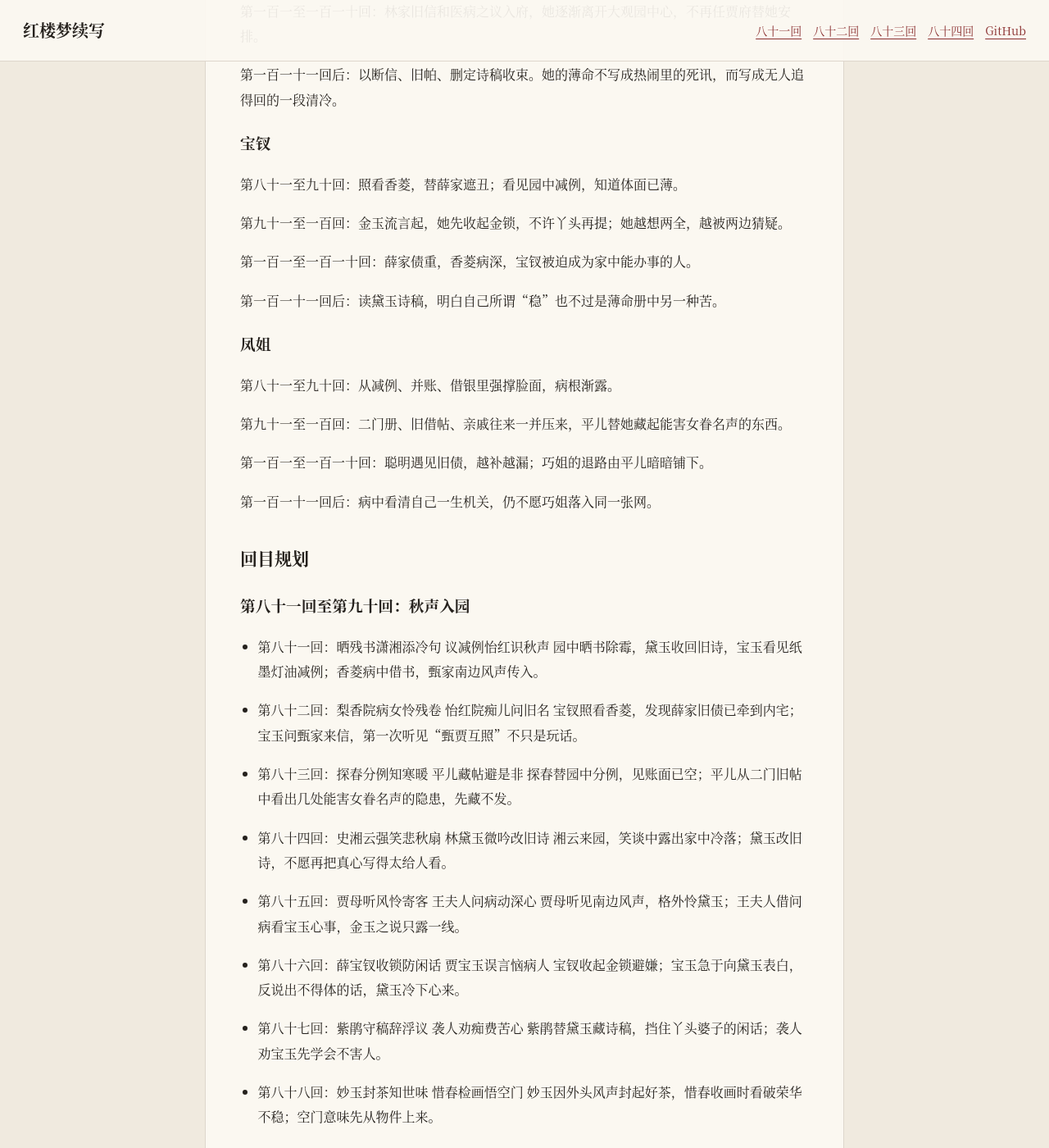
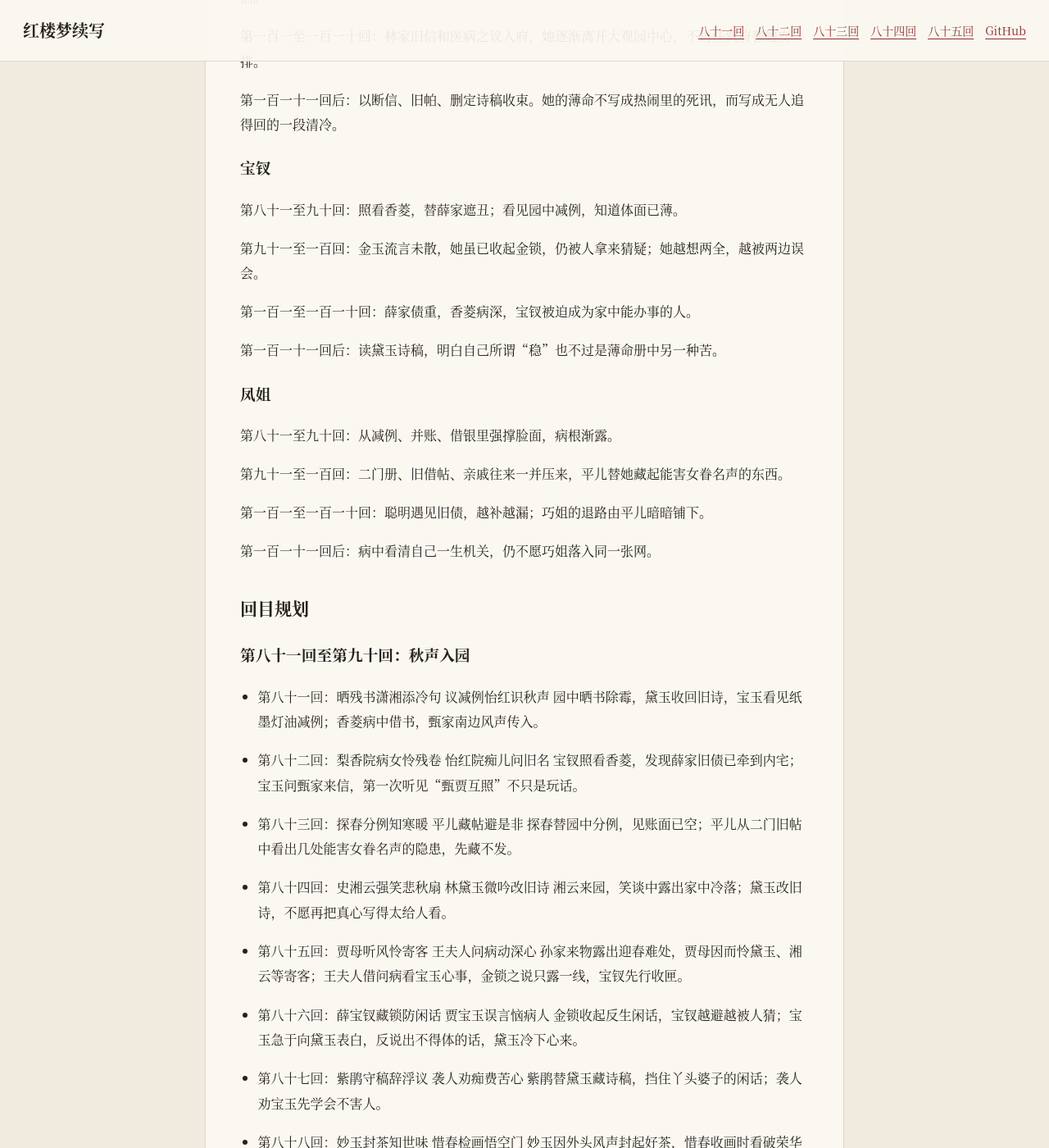
Before and after one commit to yingwang/hongloumeng-xuxie, a Jekyll site: the page built from notes/outline.md, in a window 1280 px wide and 1400 px high, scrolled down 2076 px. Shown: the whole window at 82% size. Built offline with Jekyll 4.4.1, drawn with Linux system fonts in a browser that asks for light colours; our own code applies the rules of GitHub Pages for plain Markdown files; some of the changed text lies outside the part shown.

Commit message:
Add restarted chapter 85

```diff
--- a/_layouts/default.html
+++ b/_layouts/default.html
@@ -14,6 +14,7 @@
         <a href="{{ '/chapter-082.html' | relative_url }}">八十二回</a>
         <a href="{{ '/chapter-083.html' | relative_url }}">八十三回</a>
         <a href="{{ '/chapter-084.html' | relative_url }}">八十四回</a>
+        <a href="{{ '/chapter-085.html' | relative_url }}">八十五回</a>
         <a href="https://github.com/yingwang/hongloumeng-xuxie">GitHub</a>
       </nav>
     </header>
--- a/notes/outline.md
+++ b/notes/outline.md
@@ -8,7 +8,7 @@
 
 ## 总体原则
 
-- 不沿用旧稿的回目、场景、梦境和情节机关；已写出的第八十一至第八十五回全部废弃。
+- 不沿用旧稿的回目、场景、梦境和情节机关；此前旧版第八十一至第八十五回已全部废弃，当前正文从重起稿另行生长。
 - 金玉不作全书唯一机关。金锁、通灵玉、旧帕都只作人情压力的物证，不作简单配婚道具。
 - 黛玉不写成被婚讯压倒的影子。她要主动删诗、留诗、避名、冷眼看家势，终局以断信和遗稿收束。
 - 宝钗不写成冷胜者。她的悲剧在于凡事都想周全，却越周全越陷在局中。
@@ -60,7 +60,7 @@
 
 第八十一至九十回：照看香菱，替薛家遮丑；看见园中减例，知道体面已薄。
 
-第九十一至一百回：金玉流言起，她先收起金锁，不许丫头再提；她越想两全，越被两边猜疑。
+第九十一至一百回：金玉流言未散，她虽已收起金锁，仍被人拿来猜疑；她越想两全，越被两边误会。
 
 第一百一至一百一十回：薛家债重，香菱病深，宝钗被迫成为家中能办事的人。
 
@@ -93,10 +93,10 @@
   湘云来园，笑谈中露出家中冷落；黛玉改旧诗，不愿再把真心写得太给人看。
 
 - 第八十五回：贾母听风怜寄客 王夫人问病动深心
-  贾母听见南边风声，格外怜黛玉；王夫人借问病看宝玉心事，金玉之说只露一线。
+  孙家来物露出迎春难处，贾母因而怜黛玉、湘云等寄客；王夫人借问病看宝玉心事，金锁之说只露一线，宝钗先行收匣。
 
-- 第八十六回：薛宝钗收锁防闲话 贾宝玉误言恼病人
-  宝钗收起金锁避嫌；宝玉急于向黛玉表白，反说出不得体的话，黛玉冷下心来。
+- 第八十六回：薛宝钗藏锁防闲话 贾宝玉误言恼病人
+  金锁收起反生闲话，宝钗越避越被人猜；宝玉急于向黛玉表白，反说出不得体的话，黛玉冷下心来。
 
 - 第八十七回：紫鹃守稿辞浮议 袭人劝痴费苦心
   紫鹃替黛玉藏诗稿，挡住丫头婆子的闲话；袭人劝宝玉先学会不害人。
@@ -212,7 +212,7 @@
 - 减例：第八十一回入场，贯穿饭菜、灯油、纸墨、丫头去留，至第一百十二回封产显形。
 - 甄家风声：第八十一回闻影，第九十二回动贾政，一百十回并入金陵旧案，作为贾府镜子。
 - 黛玉诗稿：八十一回收回，九十一回删定，一百回封册，一百十六至一百十八回归来。
-- 金锁：八十六回收起，一百回封匣；它不促成婚礼，只证明虚名也能伤人。
+- 金锁：八十五回露线收匣，八十六回因藏生谣，一百回封匣；它不促成婚礼，只证明虚名也能伤人。
 - 通灵玉：八十九回微裂，九十四回暂失，一百十八回还玉，一百二十回归石。
 - 二门册：八十三至九十四回由平儿藏转，一百十三回护巧姐和几个女孩子。
 - 林家旧信：第九十二回露线，一百八回成归计，一百十六回以断信收束黛玉线。
```
Also changed, not shown: chapter-085.md (added, +6 -0 lines), chapters/085_jiamu_wenbing.md (added, +63 -0 lines), index.md (+1 -0 lines), README.md.
